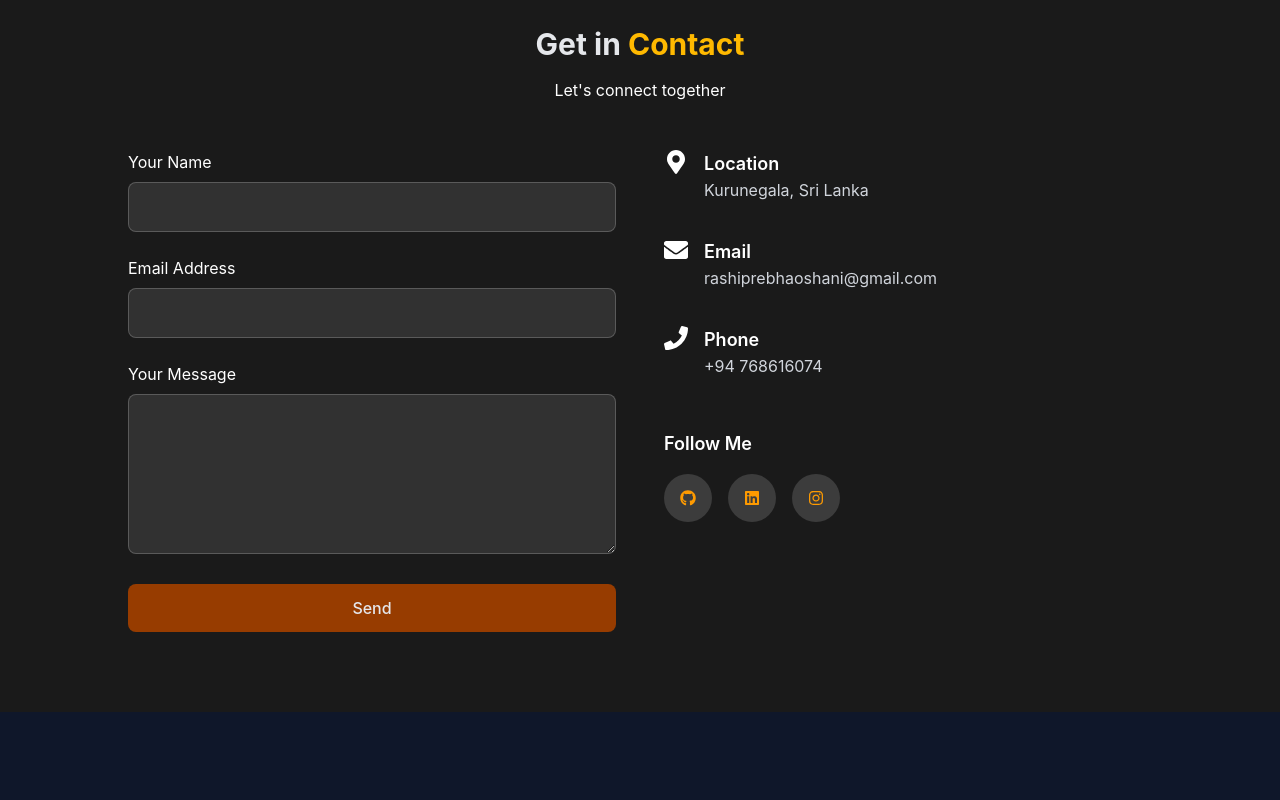
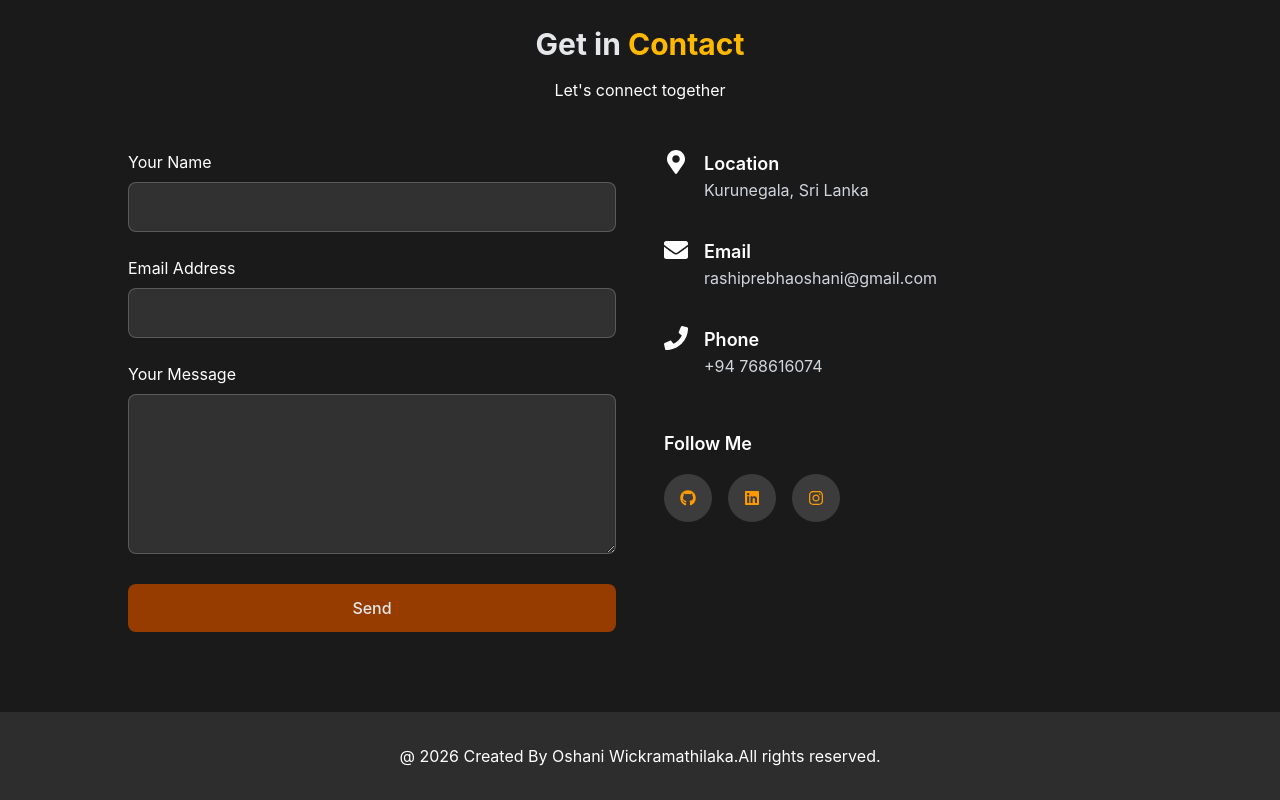
Before and after one commit to oshaniwickramathilaka/own_portfolio, a React (Vite) app: page / in a window 1280 px wide. Shown: the part 2778-3578 px from the top of the page. Before the commit the page ends 3490 px from the top, so only its background shows below. Built offline with nearby package versions, Linux system fonts and the light colour scheme; the HTML template or start-up script is replaced by a standard one.

Commit message:
create Footer.jsx

```diff
--- a/src/App.jsx
+++ b/src/App.jsx
@@ -2,6 +2,7 @@ import React from 'react'
 import { Routes,Route} from 'react-router-dom'
 import Home from './pages/Home'
 import Navbar from './components/Navbar'
+import Footer from './components/Footer'
 
 const App=()=>{
   return(
@@ -10,6 +11,7 @@ const App=()=>{
       <Routes>
         <Route path='/' element={<Home/>}/>
       </Routes>
+      <Footer/>
     </div>
   )
 }
--- /dev/null
+++ b/src/components/Footer.jsx
@@ -0,0 +1,13 @@
+import React from 'react'
+
+const Footer=()=>{
+    return(
+        <div className='py-8 bg-dark-300'>
+            <div className='container mx-auto px-6 text-center'>
+                <p className='text-white'>@ 2026 Created By Oshani Wickramathilaka.All rights reserved.</p>
+
+            </div>
+        </div>
+    )
+}
+export default Footer
```
